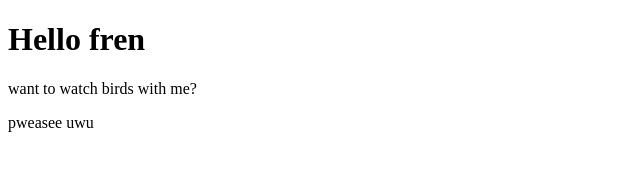
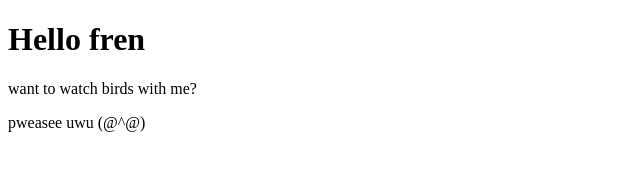
Before and after one commit to jselic/git-test, a website: page index.html in a window 1280 px wide. Shown: the full height of the page, 0-640 px from the left. Drawn offline with Linux system fonts and the light colour scheme.

Commit message:
i dont really need a message every time, do I?

```diff
--- a/index.html
+++ b/index.html
@@ -4,6 +4,6 @@
     <body>
         <h1>Hello fren</h1>
         <p>want to watch birds with me?</p>
-        <p>pweasee uwu</p>
+        <p>pweasee uwu (@^@)</p>
     </body>
 </html>
```
